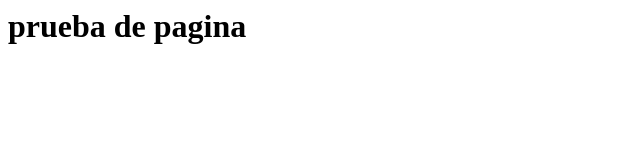
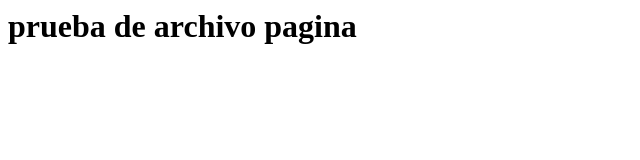
Before and after one commit to Osvalderr/pagina, a plain HTML site: page index.html in a window 1280 px wide. Shown: the whole page, without its empty margins (0-640 px from the left). Drawn offline with Linux system fonts and the light colour scheme.

Commit message:
Update header text in index.html

```diff
--- a/index.html
+++ b/index.html
@@ -1 +1 @@
-<h1>prueba de pagina</h1>
+<h1>prueba de archivo pagina</h1>
```
